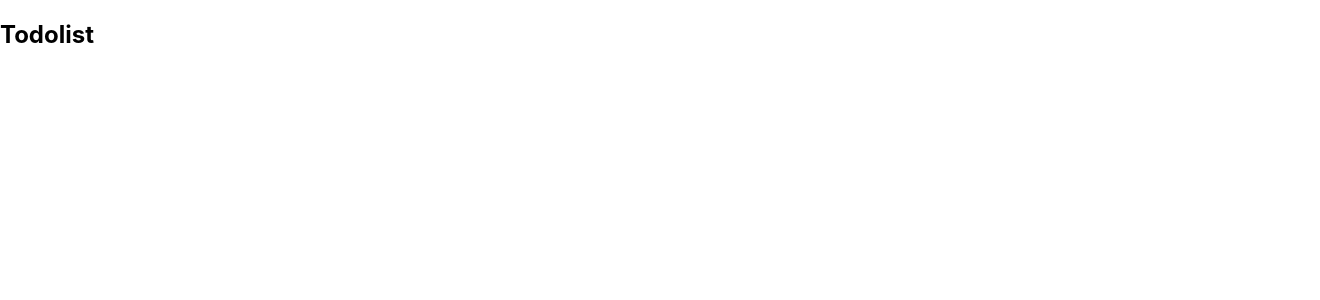
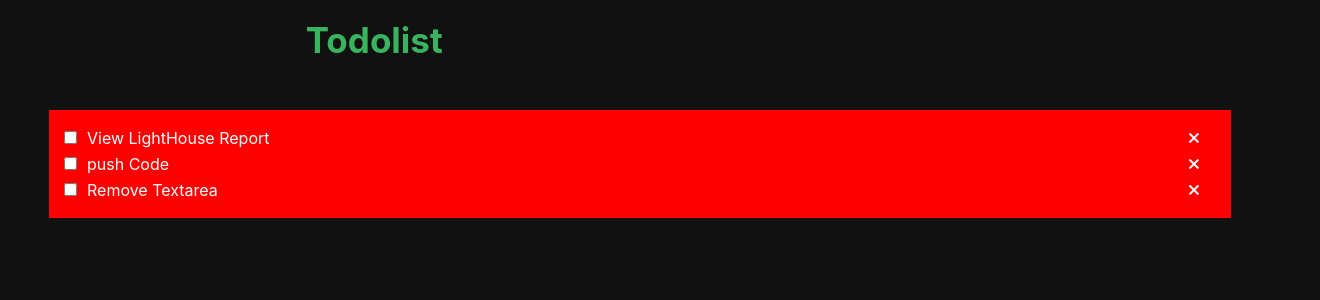
Before and after one commit to Novamxter/Todolist, a React (Create React App) app: page / in a window 1280 px wide. Shown: the top 300 px of the page, 1320 px wide, since content can reach past the window. Built offline with nearby package versions, Linux system fonts and the light colour scheme.

Commit message:
Basic Layout

```diff
--- a/public/index.html
+++ b/public/index.html
@@ -9,6 +9,7 @@
       name="description"
       content="Web site created using create-react-app"
     />
+    <link rel="stylesheet" href="https://cdnjs.cloudflare.com/ajax/libs/font-awesome/6.7.2/css/all.min.css" integrity="sha512-Evv84Mr4kqVGRNSgIGL/F/aIDqQb7xQ2vcrdIwxfjThSH8CSR7PBEakCr51Ck+w+/U6swU2Im1vVX0SVk9ABhg==" crossorigin="anonymous" referrerpolicy="no-referrer" />
     <link rel="apple-touch-icon" href="%PUBLIC_URL%/logo192.png" />
     <link rel="manifest" href="%PUBLIC_URL%/manifest.json" />
     <title>TodoList</title>
--- a/src/App.css
+++ b/src/App.css
@@ -1,38 +1,50 @@
-.App {
-  text-align: center;
+*{
+  margin: 0;
+  padding: 0;
 }
-
-.App-logo {
-  height: 40vmin;
-  pointer-events: none;
+body{
+  color: white;
+  background-color: rgb(16, 17, 16);
 }
-
-@media (prefers-reduced-motion: no-preference) {
-  .App-logo {
-    animation: App-logo-spin infinite 20s linear;
-  }
+nav{
+  height: 80px;
+  width: 100%;
+  padding: 0 20px;
+  display: flex;
+  justify-content: space-around;
+  align-items: center;
+  color: rgb(58, 179, 94);
+  position: relative;
 }
-
-.App-header {
-  background-color: #282c34;
-  min-height: 100vh;
+nav::after{
+  content: "";
+  display: block;
+  height: 0.002rem;
+  bottom: 0;
+  width: 100%;
+  position: absolute;
+}
+nav h1{
+  font-size: 35px;
+}
+.todos-list{
+  background-color: red;
+  width: 90%;
+  margin: 30px auto;
+  padding: 15px;
   display: flex;
   flex-direction: column;
-  align-items: center;
-  justify-content: center;
-  font-size: calc(10px + 2vmin);
-  color: white;
 }
-
-.App-link {
-  color: #61dafb;
+.todos{
+  display: flex;
+  position: relative;
+  padding: 3px 0;
 }
-
-@keyframes App-logo-spin {
-  from {
-    transform: rotate(0deg);
-  }
-  to {
-    transform: rotate(360deg);
-  }
+.todo-p{
+  margin-left: 10px;
 }
+.cross{
+  position: absolute;
+  right: 15px;
+  transform: rotate(45deg);
+}
--- a/src/App.js
+++ b/src/App.js
@@ -1,5 +1,5 @@
-import logo from './logo.svg';
-import './App.css';
+import logo from "./logo.svg";
+import "./App.css";
 
 function App() {
   return (
@@ -7,10 +7,45 @@ function App() {
       <main>
         <nav>
           <div className="left">
-          <h2>Todolist</h2>
+            <h1>Todolist</h1>
           </div>
           <div className="right"></div>
         </nav>
+        <div className="todos-list">
+          <div className="todos">
+            <div className="check">
+              <input type="checkbox" className="checkbox" />
+            </div>
+            <div className="todo-p">
+              <p>View LightHouse Report</p>
+            </div>
+            <div className="cross">
+              <i class="fa-solid fa-plus cross-icon"></i>
+            </div>
+          </div>
+          <div className="todos">
+            <div className="check">
+              <input type="checkbox" className="checkbox" />
+            </div>
+            <div className="todo-p">
+              <p>push Code</p>
+            </div>
+            <div className="cross">
+              <i class="fa-solid fa-plus cross-icon"></i>
+            </div>
+          </div>
+          <div className="todos">
+            <div className="check">
+              <input type="checkbox" className="checkbox" />
+            </div>
+            <div className="todo-p">
+              <p>Remove Textarea</p>
+            </div>
+            <div className="cross">
+              <i class="fa-solid fa-plus cross-icon"></i>
+            </div>
+          </div>
+        </div>
       </main>
     </>
   );
@@ -18,7 +53,8 @@ function App() {
 
 export default App;
 
-{/* <div className="App">
+{
+  /* <div className="App">
       <header className="App-header">
         <img src={logo} className="App-logo" alt="logo" />
         <p>
@@ -33,4 +69,5 @@ export default App;
           Learn React
         </a>
       </header>
-    </div> */}
+    </div> */
+}
```
Also changed, not shown: public/gradient.svg (added). Lines whose indentation alone changed are shown as unchanged.
